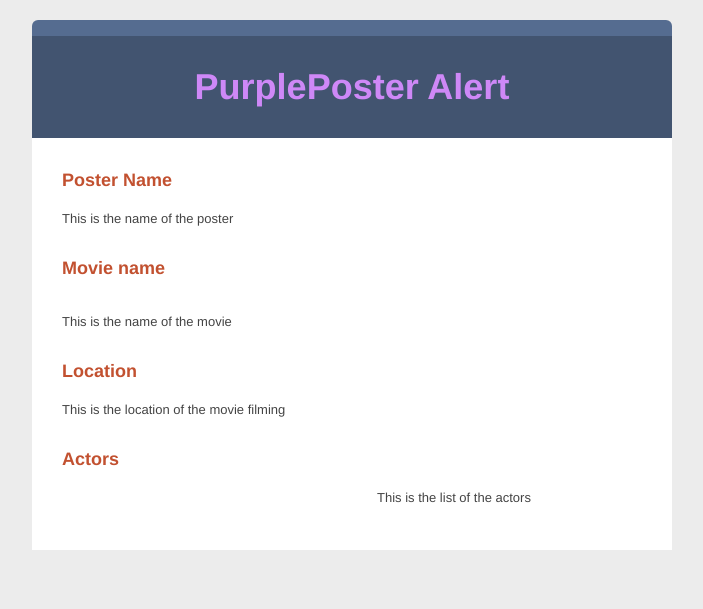
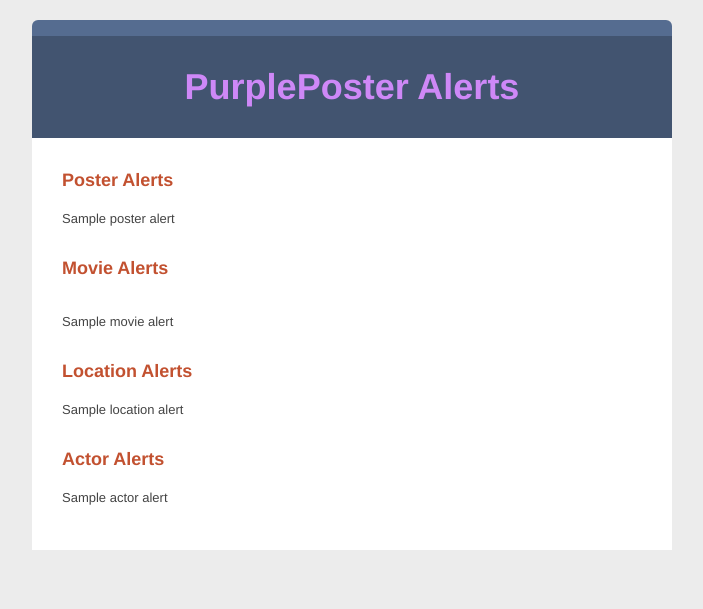
Before and after one commit to jaredp/PurplePoster, a Django app: template PurplePoster/EventManager/templates/email.html in a window 1280 px wide. Shown: the top 609 px of the page, without its empty margins (288-991 px from the left). Run offline with Django 3.2, Linux system fonts and the light colour scheme; the template is opened without the code that fills it: most values are stand-ins (such as "Sample title", 1, 10 or a date in 2020).

Commit message:
email template updated with basic context

```diff
--- a/PurplePoster/EventManager/templates/email.html
+++ b/PurplePoster/EventManager/templates/email.html
@@ -34,7 +34,7 @@ p[class=footer-content-left] { text-align: center !important; }
 img { height: auto; line-height: 100%;}
  }
 /* Client-specific Styles */
-#outlook a { padding: 0; }	/* Force Outlook to provide a "view in browser" button. */
+#outlook a { padding: 0; }  /* Force Outlook to provide a "view in browser" button. */
 body { width: 100% !important; }
 .ReadMsgBody { width: 100%; }
 .ExternalClass { width: 100%; display:block !important; } /* Force Hotmail to display emails at full width */
@@ -45,14 +45,14 @@ img { outline: none; text-decoration: none; display: block;}
 br, strong br, b br, em br, i br { line-height:100%; }
 h1, h2, h3, h4, h5, h6 { line-height: 100% !important; -webkit-font-smoothing: antialiased; }
 h1 a, h2 a, h3 a, h4 a, h5 a, h6 a { color: blue !important; }
-h1 a:active, h2 a:active,  h3 a:active, h4 a:active, h5 a:active, h6 a:active {	color: red !important; }
+h1 a:active, h2 a:active,  h3 a:active, h4 a:active, h5 a:active, h6 a:active { color: red !important; }
 /* Preferably not the same color as the normal header link color.  There is limited support for psuedo classes in email clients, this was added just for good measure. */
 h1 a:visited, h2 a:visited,  h3 a:visited, h4 a:visited, h5 a:visited, h6 a:visited { color: purple !important; }
 /* Preferably not the same color as the normal header link color. There is limited support for psuedo classes in email clients, this was added just for good measure. */
 table td, table tr { border-collapse: collapse; }
 .yshortcuts, .yshortcuts a, .yshortcuts a:link,.yshortcuts a:visited, .yshortcuts a:hover, .yshortcuts a span {
 color: black; text-decoration: none !important; border-bottom: none !important; background: none !important;
-}	/* Body text color for the New Yahoo.  This example sets the font of Yahoo's Shortcuts to black. */
+}   /* Body text color for the New Yahoo.  This example sets the font of Yahoo's Shortcuts to black. */
 /* This most probably won't work in all email clients. Don't include <code _tmplitem="410" > blocks in email. */
 code {
   white-space: normal;
@@ -99,7 +99,12 @@ body, td { font-family: 'Helvetica Neue', Arial, Helvetica, Geneva, sans-serif;
    list-style-position: inside;
 }
 </style>
-<![endif]--></head><body><table width="100%" cellpadding="0" cellspacing="0" border="0" id="background-table">
+<![endif]-->
+</head>
+
+{% block mainblock %}
+
+<body><table width="100%" cellpadding="0" cellspacing="0" border="0" id="background-table">
     <tbody><tr>
         <td align="center" bgcolor="#ececec">
             <table class="w640" style="margin:0 10px;" width="640" cellpadding="0" cellspacing="0" border="0">
@@ -127,7 +132,6 @@ body, td { font-family: 'Helvetica Neue', Arial, Helvetica, Geneva, sans-serif;
     <tbody><tr>
 
 
-
     </tr>
 </tbody></table>
             <table class="w255" width="255" cellpadding="0" cellspacing="0" border="0">
@@ -150,7 +154,7 @@ body, td { font-family: 'Helvetica Neue', Arial, Helvetica, Geneva, sans-serif;
             <td class="w580" width="580">
                 <div align="center" id="headline">
                     <p>
-                        <strong><a href="http://localhost:8000"><singleline label="Title">PurplePoster Alert</singleline></a></strong>
+                        <strong><a href="http://localhost:8000"><singleline label="Title">PurplePoster Alerts</singleline></a></strong>
                     </p>
                 </div>
             </td>
@@ -174,9 +178,11 @@ body, td { font-family: 'Helvetica Neue', Arial, Helvetica, Geneva, sans-serif;
                         <table class="w580" width="580" cellpadding="0" cellspacing="0" border="0">
                             <tbody><tr>
                                 <td class="w580" width="580">
-                                    <p align="left" class="article-title"><singleline label="Title">Poster Name</singleline></p>
+                                    <p align="left" class="article-title"><singleline label="Title">Poster Alerts</singleline></p>
                                     <div align="left" class="article-content">
-                                        <multiline label="Description">This is the name of the poster</multiline>
+                                        {% for posteralert in posterAlerts %}
+                                        <multiline label="Description">{{ posterAlert.name }}</multiline>
+                                        {%endfor%}
                                     </div>
                                 </td>
                             </tr>
@@ -189,7 +195,7 @@ body, td { font-family: 'Helvetica Neue', Arial, Helvetica, Geneva, sans-serif;
                         <table class="w580" width="580" cellpadding="0" cellspacing="0" border="0">
                             <tbody><tr>
                                 <td class="w580" width="580">
-                                    <p align="left" class="article-title"><singleline label="Title">Movie name</singleline></p>
+                                    <p align="left" class="article-title"><singleline label="Title">Movie Alerts</singleline></p>
                                 </td>
                             </tr>
                             <tr>
@@ -199,7 +205,9 @@ body, td { font-family: 'Helvetica Neue', Arial, Helvetica, Geneva, sans-serif;
                             <tr>
                                 <td class="w580" width="580">
                                     <div align="left" class="article-content">
-                                        <multiline label="Description">This is the name of the movie</multiline>
+                                        {% for moviealert in movieAlerts %}
+                                        <multiline label="Description">{{ movieAlert.name }}</multiline>
+                                        {%endfor%}
                                     </div>
                                 </td>
                             </tr>
@@ -212,7 +220,7 @@ body, td { font-family: 'Helvetica Neue', Arial, Helvetica, Geneva, sans-serif;
                         <table class="w580" width="580" cellpadding="0" cellspacing="0" border="0">
                             <tbody><tr>
                                 <td class="w580" width="580">
-                                    <p align="left" class="article-title"><singleline label="Title">Location</singleline></p>
+                                    <p align="left" class="article-title"><singleline label="Title">Location Alerts</singleline></p>
                                     <table cellpadding="0" cellspacing="0" border="0" align="right">
                                         <tbody><tr>
                                             <td class="w30" width="15"></td>
@@ -221,7 +229,9 @@ body, td { font-family: 'Helvetica Neue', Arial, Helvetica, Geneva, sans-serif;
                                         <tr><td class="w30" width="15" height="5"></td><td></td></tr>
                                     </tbody></table>
                                     <div align="left" class="article-content">
-                                        <multiline label="Description">This is the location of the movie filming</multiline>
+                                         {% for moviealert in locationAlerts %}
+                                        <multiline label="Description">{{ locationAlert.name }}</multiline>
+                                        {%endfor%}
                                     </div>
                                 </td>
                             </tr>
@@ -230,26 +240,22 @@ body, td { font-family: 'Helvetica Neue', Arial, Helvetica, Geneva, sans-serif;
                     </layout>
 
 
-                    <layout label="Text with left-aligned image">
+                    <layout label="Text only">
                         <table class="w580" width="580" cellpadding="0" cellspacing="0" border="0">
                             <tbody><tr>
                                 <td class="w580" width="580">
-                                    <p align="left" class="article-title"><singleline label="Title">Actors</singleline></p>
-                                    <table cellpadding="0" cellspacing="0" border="0" align="left">
-                                        <tbody><tr>
-                                            <td><img editable="true" label="Image" class="w300" width="300" border="0"></td>
-                                            <td class="w30" width="15"></td>
-                                        </tr>
-                                        <tr><td></td><td class="w30" width="15" height="5"></td></tr>
-                                    </tbody></table>
+                                    <p align="left" class="article-title"><singleline label="Title">Actor Alerts</singleline></p>
                                     <div align="left" class="article-content">
-                                        <multiline label="Description">This is the list of the actors</multiline>
+                                        {% for moviealert in actorAlerts %}
+                                        <multiline label="Description">{{ actorAlert.name }}</multiline>
+                                        {%endfor%}
                                     </div>
                                 </td>
                             </tr>
                             <tr><td class="w580" width="580" height="10"></td></tr>
                         </tbody></table>
                     </layout>
+
                 </repeater>
             </td>
             <td class="w30" width="30"></td>
@@ -267,4 +273,6 @@ body, td { font-family: 'Helvetica Neue', Arial, Helvetica, Geneva, sans-serif;
             </tbody></table>
         </td>
     </tr>
-</tbody></table></body></html>
+</tbody></table></body>
+{% endblock %}
+</html>
```
Lines whose indentation alone changed are shown as unchanged.
